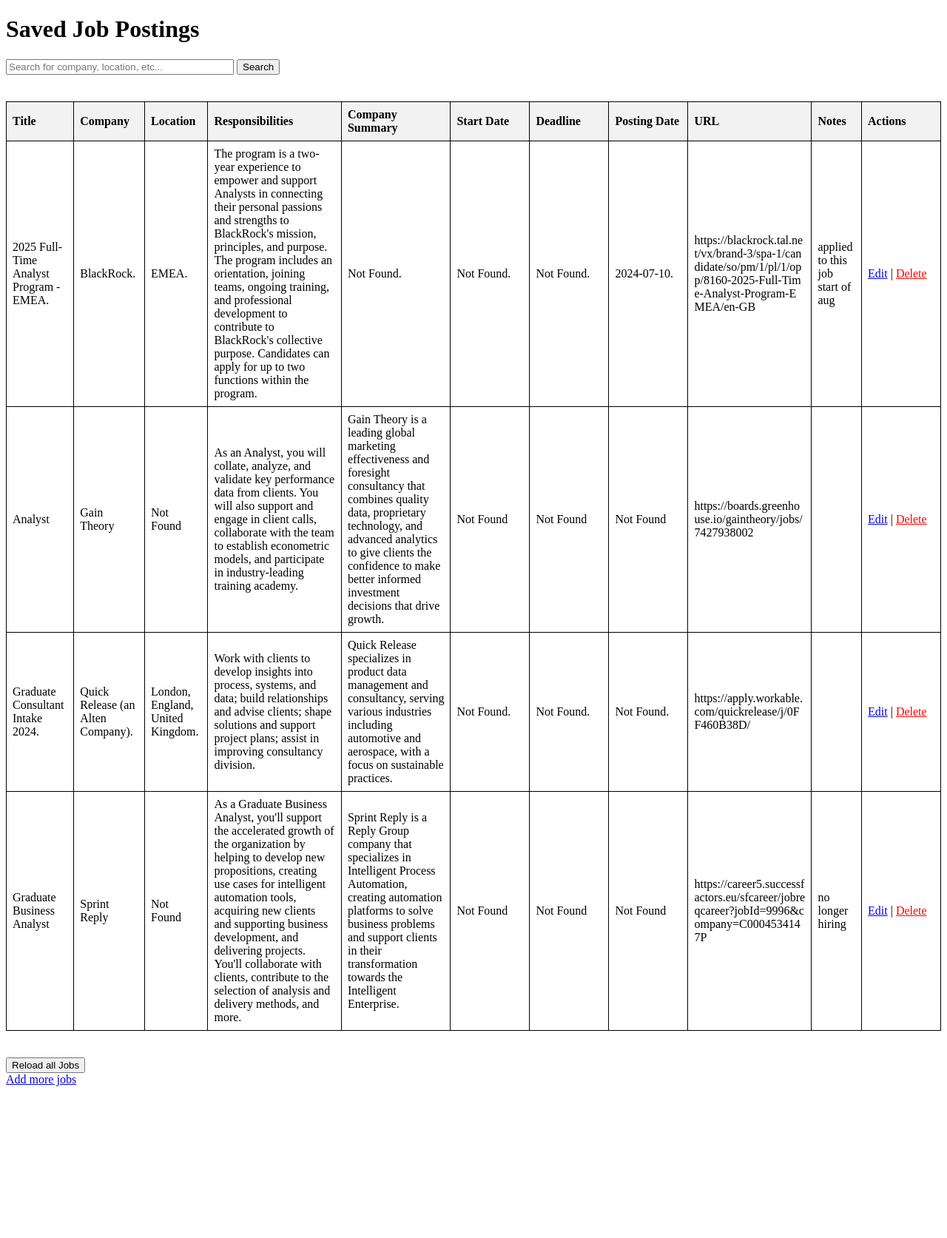
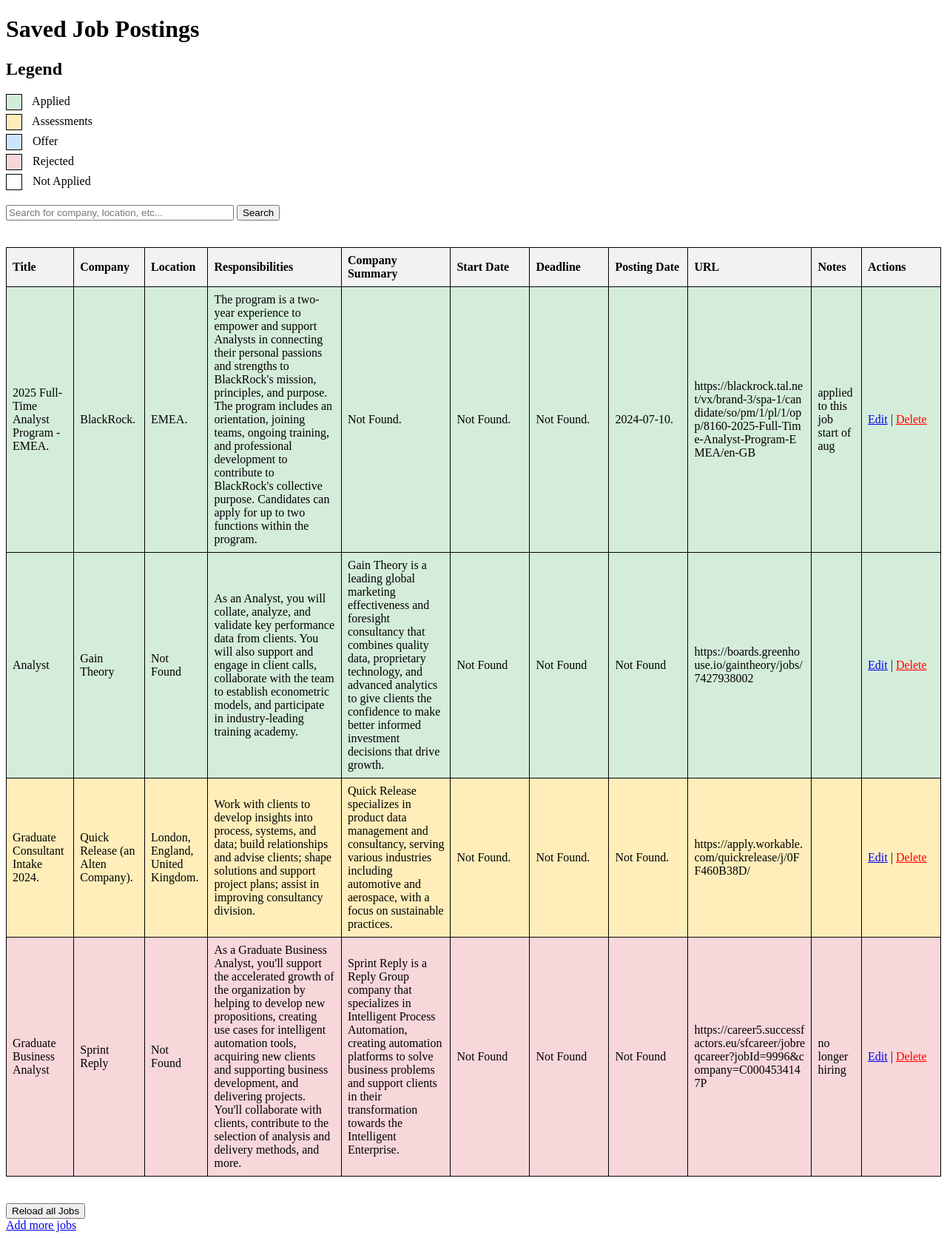
Before and after one commit to lime02lime/JobTracker, a Flask app: page /view_jobs in a window 1280 px wide. Shown: the whole page at 74% size. Before the commit the page ends 1468 px from the top, so only its background shows below. Run offline with Flask 3, Linux system fonts and the light colour scheme; data comes from the database, SQL or seed files in the repository; both versions use the stored data as it was after the commit.

Commit message:
job status functionality
added a database column called Status, containing the status of the job application. The user inputs this when submitting the url, and can edit it from the edit_job page. The view_jobs page now also colors each job posting based on the status, to help the user more easily find keep track of the status of each job application (with a legend to show what each color represents). More work needed to improve the visual appeal of app.

```diff
--- a/app.py
+++ b/app.py
@@ -12,10 +12,13 @@
 def index():
     return render_template('index.html')
 
+
+
 @app.route('/submit_url', methods=['POST'])
 def add_job():
     url = request.form['url']
     notes = request.form['job_notes']
+    status = request.form['job_status']
 
     if url_exists_in_db(url):
         return render_template('already_saved.html')
@@ -28,6 +31,7 @@
 
     if scraped_details is not None:
         scraped_details['Notes'] = notes
+        scraped_details['Status'] = status
         conn = sqlite3.connect('jobs.db')
         job_data = pd.DataFrame([scraped_details])
         job_data.to_sql('job_applications', conn, if_exists='append', index=False)
@@ -42,12 +46,15 @@
     else:
         return render_template('failure.html')
 
+
+
 @app.route('/regenerate', methods=["GET", "POST"])
 def regenerate():
     url = request.form['url']
     id = request.form['id']
     page_text = request.form['page_text']
     notes = request.form['job_notes']
+    status = request.form['job_status']
 
     if len(page_text)==0: #if no additional text is submitted, scrape from the URL.
         scraped_details = scrape_url(url)
@@ -56,6 +63,7 @@
 
     if scraped_details is not None:
         scraped_details['Notes'] = notes
+        scraped_details['Status'] = status
         conn = sqlite3.connect('jobs.db')
         conn.execute('DELETE FROM job_applications WHERE id = ?', (id,))
         conn.commit()
@@ -69,6 +77,8 @@
         return render_template('success.html', job_details=scraped_details, page_text=page_text, id=id)
     else:
         return render_template('failure.html')
+
+
 
 @app.route('/view_jobs')
 def view_jobs():
@@ -90,7 +100,6 @@
 
 
 
-
 @app.route('/edit/<int:id>', methods=['GET', 'POST'])
 def edit(id):
     conn = sqlite3.connect('jobs.db')
@@ -107,13 +116,15 @@
         deadline = request.form['deadline']
         posting_date = request.form['posting_date']
         url = request.form['url']
+        notes = request.form['job_notes']
+        status = request.form['job_status']
 
         conn.execute('''
             UPDATE job_applications
             SET Title = ?, Company = ?, Location = ?, Responsibilities = ?,
-                Company_Summary = ?, Start_Date = ?, Deadline = ?, Posting_Date = ?, URL = ?
+                Company_Summary = ?, Start_Date = ?, Deadline = ?, Posting_Date = ?, URL = ?, Notes = ?, Status = ?
             WHERE id = ?
-        ''', (title, company, location, responsibilities, company_summary, start_date, deadline, posting_date, url, id))
+        ''', (title, company, location, responsibilities, company_summary, start_date, deadline, posting_date, url, notes, status, id))
         conn.commit()
         conn.close()
 
@@ -122,6 +133,7 @@
     job_dict = dict(job) #convert to dict so that when we load the edit page, we can pre-fill the text boxes with the existing entries.
     conn.close()
     return render_template('edit_job.html', job=job_dict)
+
 
 
 @app.route('/delete/<int:id>', methods=['GET', 'POST'])
@@ -145,11 +157,15 @@
     # Redirect to the confirmation page with the job ID
     return render_template('deletion.html', job=job_dict)
 
+
+
 @app.route('/export_jobs')
 def export_jobs():
     export_excel()
     return render_template('jobs_exported.html')
 
+
+
 if __name__ == '__main__':
     initialize_database()
     app.run(debug=True)
--- a/database.py
+++ b/database.py
@@ -17,7 +17,8 @@
         Posting_Date TEXT,
         URL TEXT,
         Notes TEXT,
-        Embedding TEXT
+        Embedding TEXT,
+        Status TEXT
     )
     ''')
     conn.commit()
--- a/templates/success.html
+++ b/templates/success.html
@@ -98,6 +98,7 @@
             <input type="hidden" name="url" value="{{ job_details['URL'] }}">
             <input type="hidden" name="page_text" value="{{ page_text }}">
             <input type="hidden" name="job_notes" value="{{ job_details['Notes'] }}">
+            <input type="hidden" name="job_status" value="{{ job_details['Status'] }}">
             <button type="submit">Regenerate Job Info</button>
         </form>
 
--- a/templates/view_jobs.html
+++ b/templates/view_jobs.html
@@ -32,6 +32,37 @@
             text-decoration: underline;
             cursor: pointer;
         }
+
+        .applied {
+            background-color: #d4edda; /* Light green */
+        }
+        .assessments {
+            background-color: #ffeeba; /* Light orange */
+        }
+        .offer {
+            background-color: #cce5ff; /* Light blue */
+        }
+        .rejected {
+            background-color: #f8d7da; /* Light red */
+        }
+        .not_applied {
+            background-color: #ffffff; /* White */
+        }
+
+        .legend {
+            margin-bottom: 20px;
+        }
+        .legend-item {
+            margin-bottom: 5px;
+        }
+        .legend-color {
+            display: inline-block;
+            width: 20px;
+            height: 20px;
+            vertical-align: middle;
+            margin-right: 10px;
+            border: 1px solid #000;
+        }
     </style>
     <script>
         function confirmDelete(event) {
@@ -43,6 +74,26 @@
 </head>
 <body>
     <h1>Saved Job Postings</h1>
+
+    <!-- Legend Section -->
+    <div class="legend">
+        <h2>Legend</h2>
+        <div class="legend-item">
+            <span class="legend-color" style="background-color: #d4edda;"></span> Applied
+        </div>
+        <div class="legend-item">
+            <span class="legend-color" style="background-color: #ffeeba;"></span> Assessments
+        </div>
+        <div class="legend-item">
+            <span class="legend-color" style="background-color: #cce5ff;"></span> Offer
+        </div>
+        <div class="legend-item">
+            <span class="legend-color" style="background-color: #f8d7da;"></span> Rejected
+        </div>
+        <div class="legend-item">
+            <span class="legend-color" style="background-color: #ffffff;"></span> Not Applied
+        </div>
+    </div>
 
     <form action="/search_jobs" method="POST">
         <input type="text" name="query" style="width: 300px;" placeholder="Search for company, location, etc..." required>
@@ -67,7 +118,7 @@
         </thead>
         <tbody>
             {% for job in jobs %}
-            <tr>
+            <tr class="{{ job['Status']|lower }}">
                 <td>{{ job['Title'] }}</td>
                 <td>{{ job['Company'] }}</td>
                 <td>{{ job['Location'] }}</td>
```
Also changed, not shown: templates/edit_job.html (+18 -0 lines), templates/index.html (+20 -1 lines), jobs.db.
